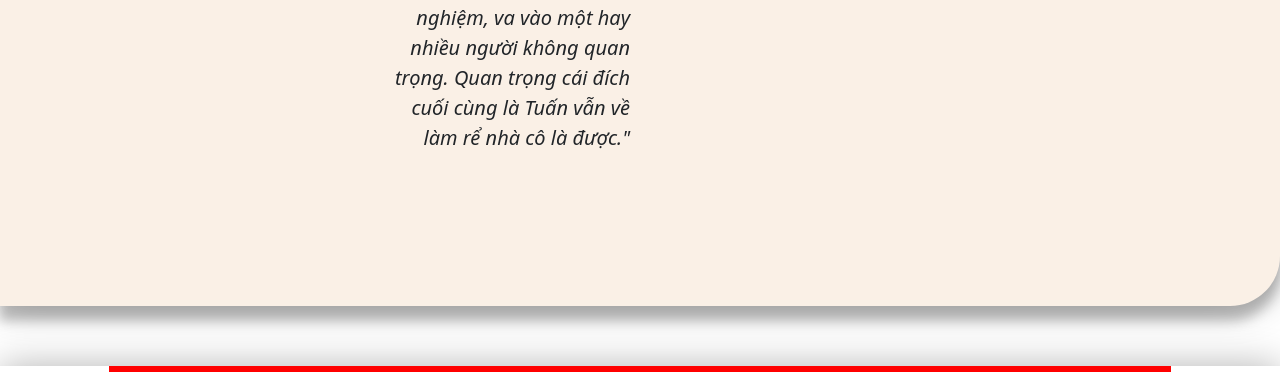
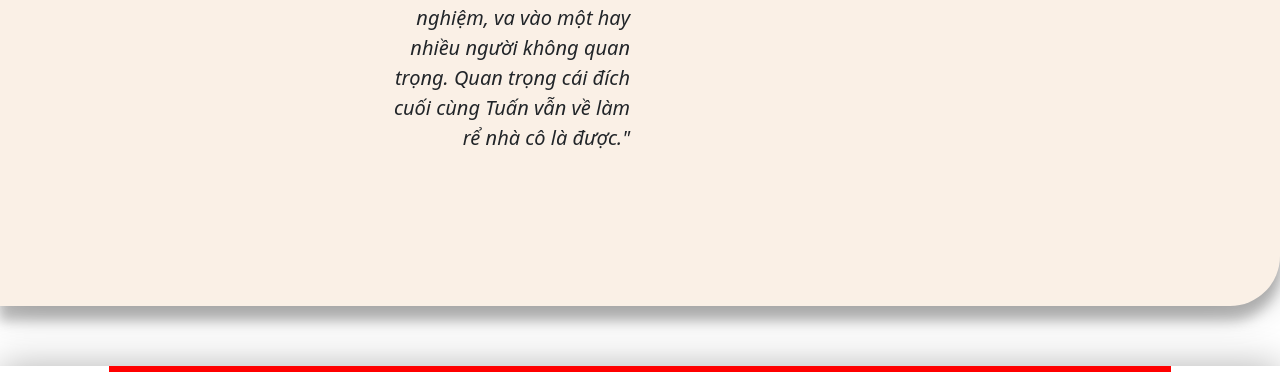
Before and after one commit to k21math2chy/k21math2chy.github.io, a plain HTML site: page index.html in a window 1280 px wide. Shown: the part 7586-7975 px from the top of the page. Drawn offline with nearby package versions, Linux system fonts and the light colour scheme; a script that the page names is missing.

Commit message:
not lan hua

```diff
--- a/index.html
+++ b/index.html
@@ -1207,7 +1207,7 @@
                         <img src="./assets/img/boss.png" alt="Cô Thu">
                         <div class="boss-info">
                             <h3>Lê Thị Hà Thu</h3>
-                            <div id="text">"Sau này mày cứ đi trải nghiệm, va vào một hay nhiều người không quan trọng. Quan trọng cái đích cuối cùng là Tuấn vẫn về làm rể nhà cô là được."</div>
+                            <div id="text">"Sau này mày cứ đi trải nghiệm, va vào một hay nhiều người không quan trọng. Quan trọng cái đích cuối cùng Tuấn vẫn về làm rể nhà cô là được."</div>
                         </div>
                     </div>
                 </section>
```
